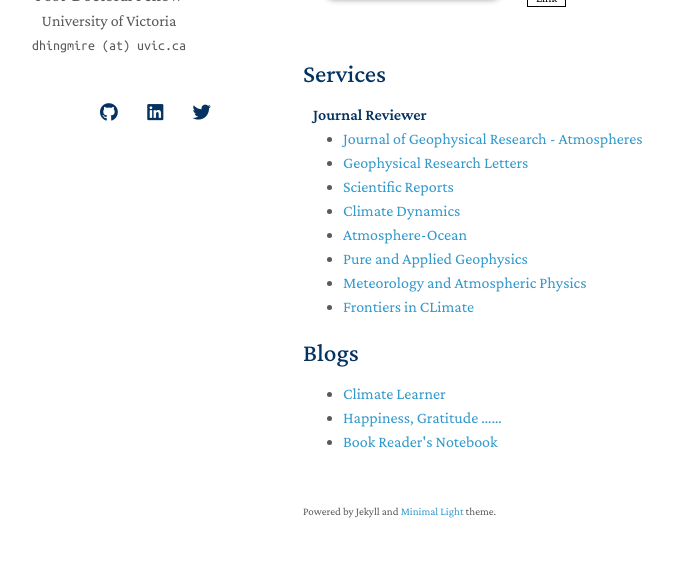
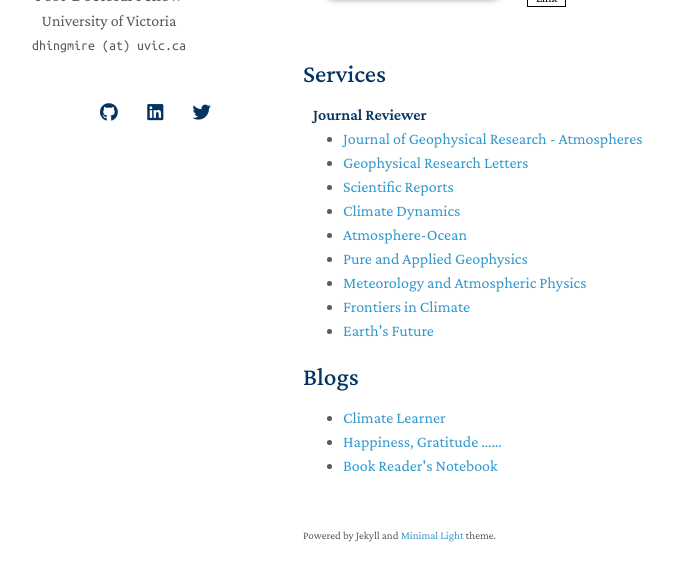
Before and after one commit to diptiSH/diptiSH.github.io, a Jekyll site: the page built from index.md, in a window 1280 px wide and 900 px high, scrolled down 673 px, cut to the strip 284-865 px from the top of the window. Shown: the whole strip, without its empty margins (167-840 px from the left). Built offline with Jekyll 4.4.1, drawn with Linux system fonts in a browser that asks for light colours; nearby versions of some CDN libraries; a style sheet for code colours, icons or effects is not loaded; our own code applies the rules of GitHub Pages for plain Markdown files.

Commit message:
Update services.md

```diff
--- a/_includes/services.md
+++ b/_includes/services.md
@@ -10,6 +10,7 @@
   <li><a href="https://www.tandfonline.com/journals/tato20">Atmosphere-Ocean</a></li>
   <li><a href="https://link.springer.com/journal/24">Pure and Applied Geophysics</a></li>
   <li><a href="https://link.springer.com/journal/703">Meteorology and Atmospheric Physics</a></li>
-  <li><a href="https://www.frontiersin.org/journals/climate">Frontiers in CLimate</a></li>
+  <li><a href="https://www.frontiersin.org/journals/climate">Frontiers in Climate</a></li>
+  <li><a href="https://agupubs.onlinelibrary.wiley.com/journal/23284277">Earth's Future</a></li>
 
 </ul>
```
